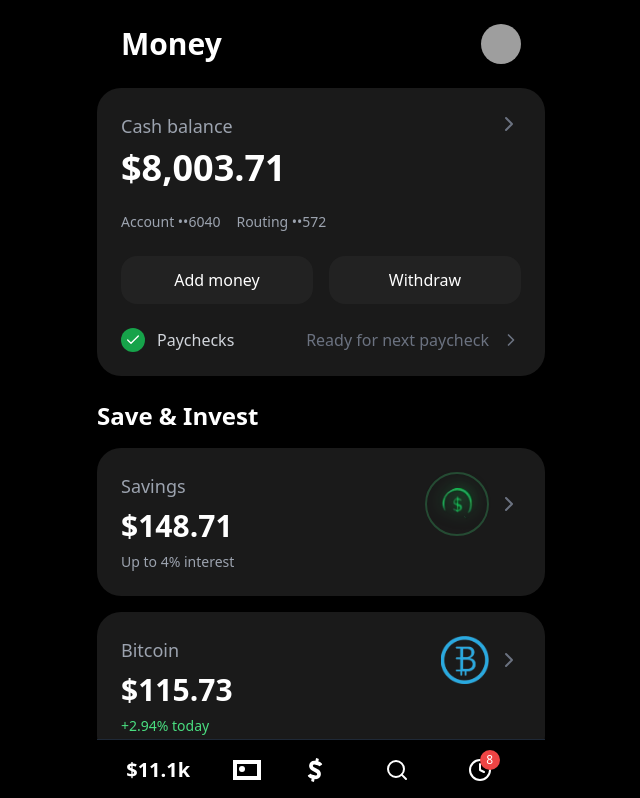
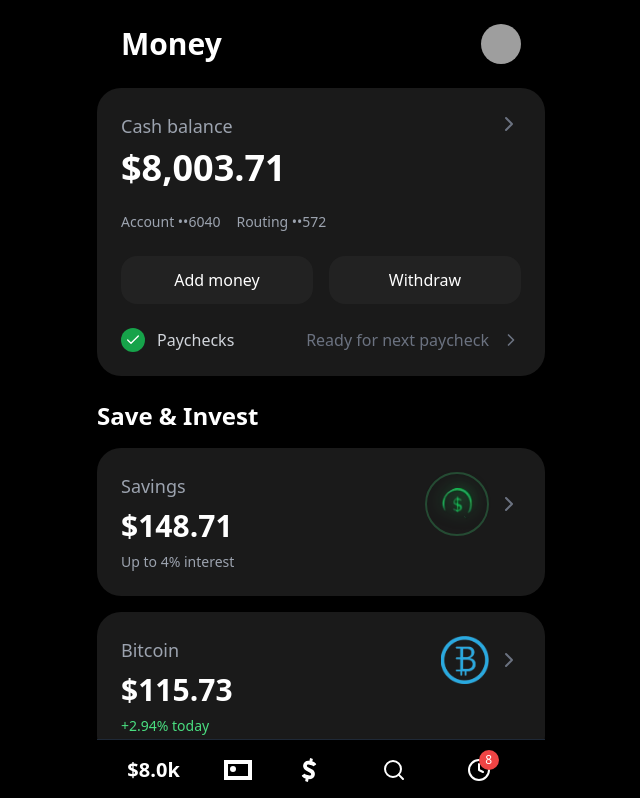
Before and after one commit to Kishoyian-Brian/Cash-app, a React (Vite) app: page / in a window 1280 px wide. Shown: the top 798 px of the page, without its empty margins (319-959 px from the left). Built offline with nearby package versions, Linux system fonts and the light colour scheme; grey boxes are pictures that could not be loaded.

Commit message:
Update bottom navigation to show cash balance in decimal format

```diff
--- a/src/App.tsx
+++ b/src/App.tsx
@@ -53,9 +53,8 @@
     return Math.floor(Math.random() * 10) + 1; // 1-10 notifications
   };
 
-  // Generate random bottom navigation amount (1k to 20k)
-  const generateBottomNavAmount = (): string => {
-    const amount = Math.random() * 19000 + 1000; // 1000 to 20000
+  // Format cash balance for bottom navigation (e.g., 12453 → 12.4k)
+  const formatBottomNavAmount = (amount: number): string => {
     if (amount >= 1000) {
       return (amount / 1000).toFixed(1) + 'k';
     }
@@ -82,7 +81,7 @@
   const accountNumber = generateAccountNumber();
   const routingNumber = generateRoutingNumber();
   const notificationCount = generateNotificationCount();
-  const bottomNavAmount = generateBottomNavAmount();
+  const bottomNavAmount = formatBottomNavAmount(cashDollars);
 
   return (
     <div className="min-h-screen bg-black text-white">
```
